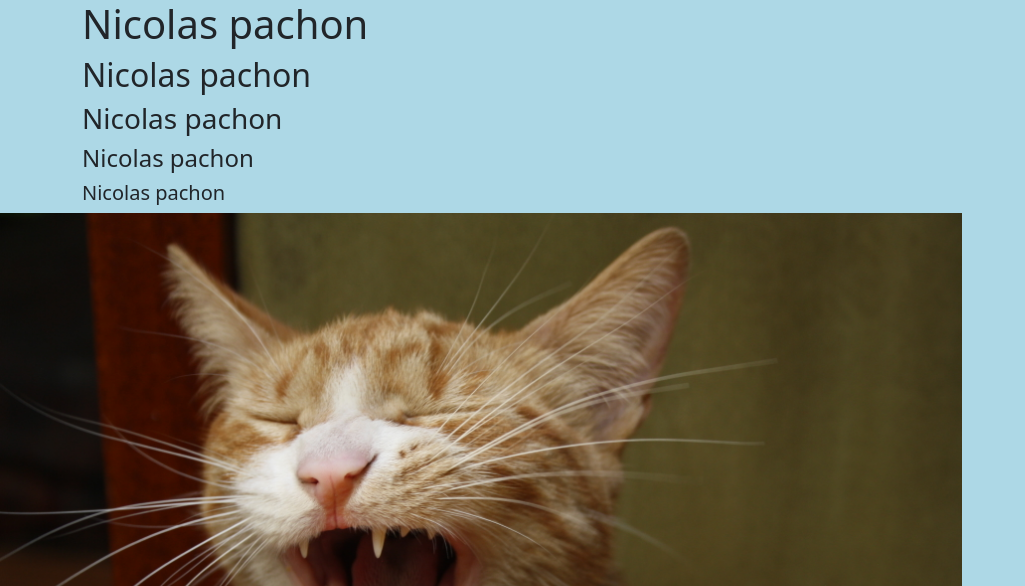
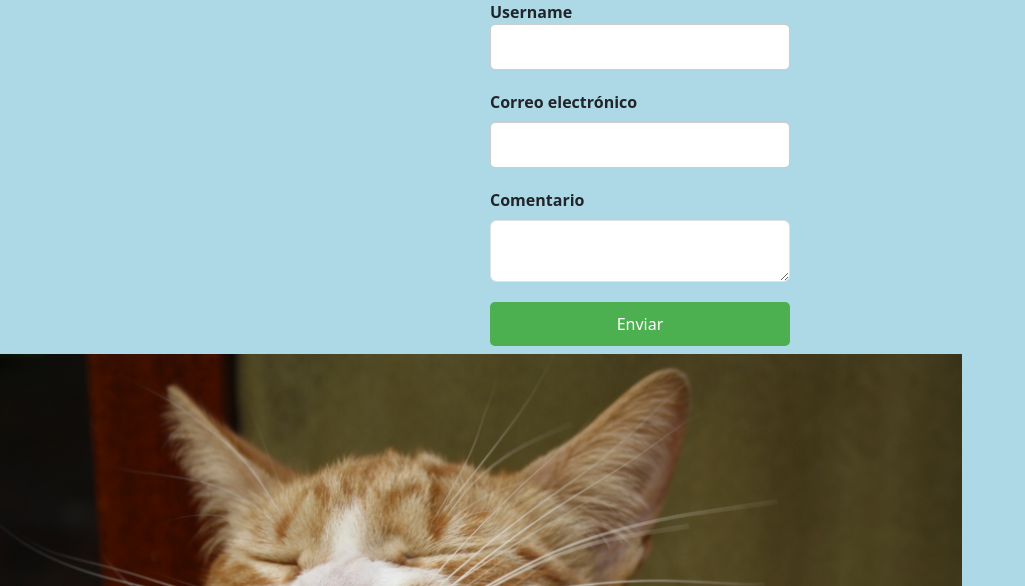
Before and after one commit to Elpekrikano/python_Flask, a Flask app: page / in a window 1280 px wide. Shown: the top 586 px of the page, without its empty margins (0-1025 px from the left). Run offline with Flask 3, Linux system fonts and the light colour scheme; some libraries are stand-ins or nearby versions.

Commit message:
mas commits
aaa

```diff
--- /dev/null
+++ b/project/forms.py
@@ -0,0 +1,16 @@
+from wtforms import Form
+from wtforms import StringField, TextAreaField
+from wtforms.fields import EmailField
+
+from wtforms import validators
+class CommentForm(Form):
+    username = StringField('Username', [
+        validators.input_required(message='El username es requerido.'),
+        validators.Length(min=4, max=25, message='Ingrese un nombre de usuario válido.')
+    ])
+
+    email = EmailField('Correo electrónico',[
+        validators.DataRequired(message='el correo es requerido'),
+        validators.Email(message='Ingrese un email válido.')
+    ])
+    comment = TextAreaField('Comentario')
--- a/project/main.py
+++ b/project/main.py
@@ -1,12 +1,22 @@
-from flask import  Flask
+from flask import Flask
 from flask import render_template
+from flask import request
+
+import forms
 
 app = Flask(__name__)
 
-@app.route('/')
+@app.route('/', methods = ['GET', 'POST'] )
 def index():
-    title = "Nicolas pachon"
-    return render_template('index.html', title=title)
+    comment_form = forms.CommentForm(request.form)
+
+    if request.method == 'POST' and comment_form.validate():
+        print(comment_form.username.data)
+        print(comment_form.email.data)
+        print(comment_form.comment.data)
+
+    title = "Incio"
+    return render_template('index.html', title=title, form= comment_form)
 
 if __name__ == '__main__':
     app.run(debug=True, port= 8000)
--- a/project/static/css/style.css
+++ b/project/static/css/style.css
@@ -8,3 +8,46 @@ max-height: 80%;
 height: auto;
 width: auto;
 }
+
+/* Estilos para el formulario */
+form {
+    width: 300px;
+    margin: 0 auto;
+}
+
+/* Estilos para los campos de entrada */
+input[type="text"],
+input[type="email"],
+textarea {
+    width: 100%;
+    padding: 10px;
+    margin-bottom: 20px;
+    border: 1px solid #ccc;
+    border-radius: 5px;
+    box-sizing: border-box;
+}
+
+/* Estilos para el botón de enviar */
+input[type="submit"] {
+    width: 100%;
+    padding: 10px;
+    background-color: #4CAF50;
+    color: white;
+    border: none;
+    border-radius: 5px;
+    cursor: pointer;
+}
+
+input[type="submit"]:hover {
+    background-color: #45a049;
+}
+
+/* Estilos para las etiquetas */
+label {
+    font-weight: bold;
+}
+
+/* Estilos para los mensajes de error */
+.error-message {
+    color: red;
+}
--- a/project/templates/_macro.html
+++ b/project/templates/_macro.html
@@ -1,7 +1,13 @@
-{% macro show_list_h(value) %}
-    <h1> {{ value }} </h1>
-    <h2> {{ value }} </h2>
-    <h3> {{ value }} </h3>
-    <h4> {{ value }} </h4>
-    <h5> {{ value }} </h5>
+{% macro render_field(field) %}
+    <td> {{ field.label }}
+    <dd> {{ field(**kwargs) |safe }}
+
+        {% if field.errors %}
+        <ul>
+            {% for error in field.errors %}
+            <li> {{ error }} </li>
+            {% endfor %}
+        </ul>
+        {% endif %}
+
 {% endmacro %}
--- a/project/templates/index.html
+++ b/project/templates/index.html
@@ -3,8 +3,13 @@
 
 {% block content %}
 
-    {% from "_macro.html" import show_list_h %}
+    {% from "_macro.html" import render_field %}
 
-    {{ show_list_h( title ) }}
+<form name="sentMenssage" id="contactForm" method="POST">
+    {{ render_field(form.username, class='form-control' ) }}
+    {{ render_field(form.email, class='form-control' )}}
+    {{ render_field(form.comment, class='form-control' ) }}
+    <input type="submit" value="Enviar">
+</form>
 
 {% endblock %}
```
Also changed, not shown: project/templates/layout.html (+3 -5 lines).
